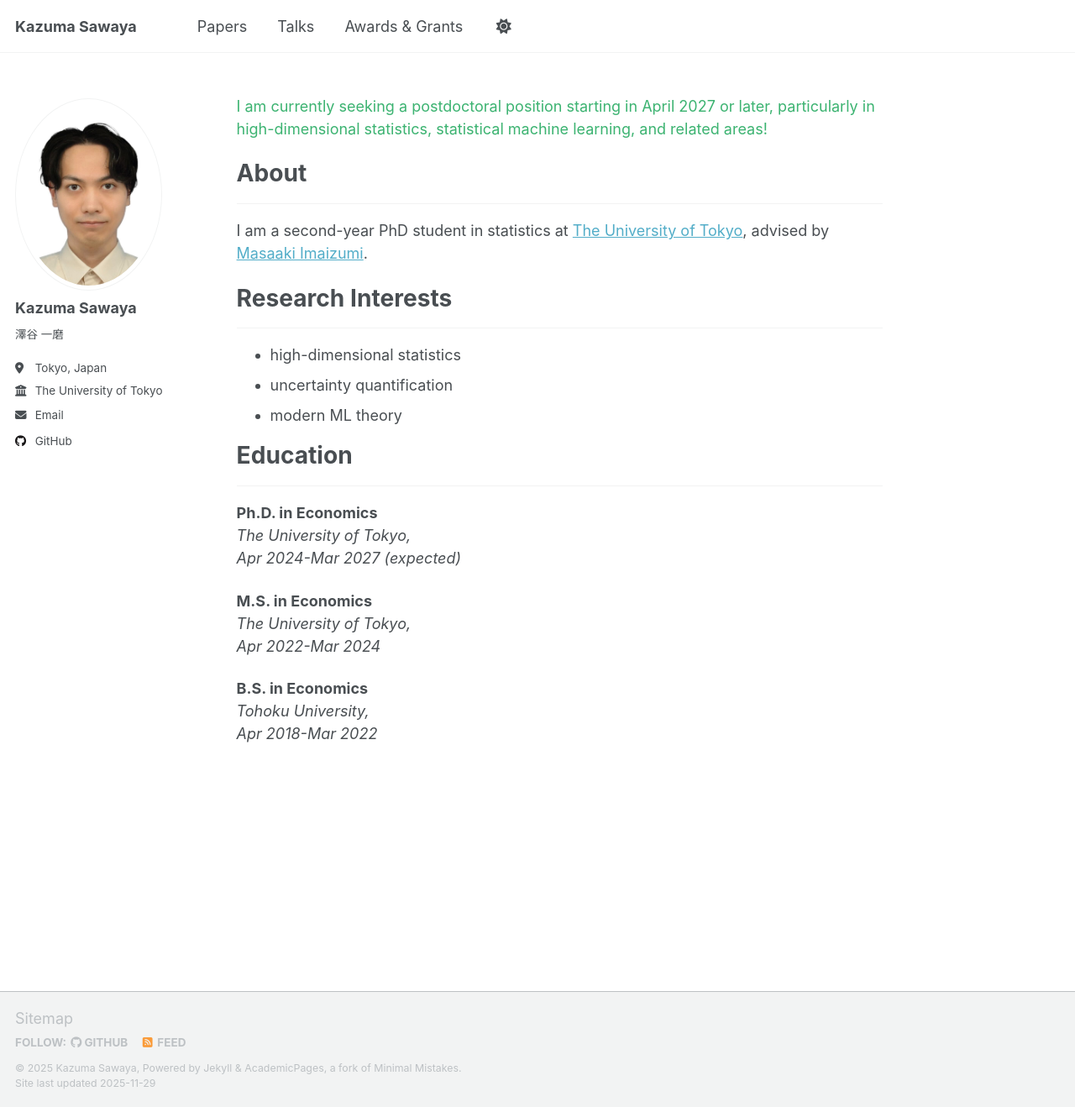
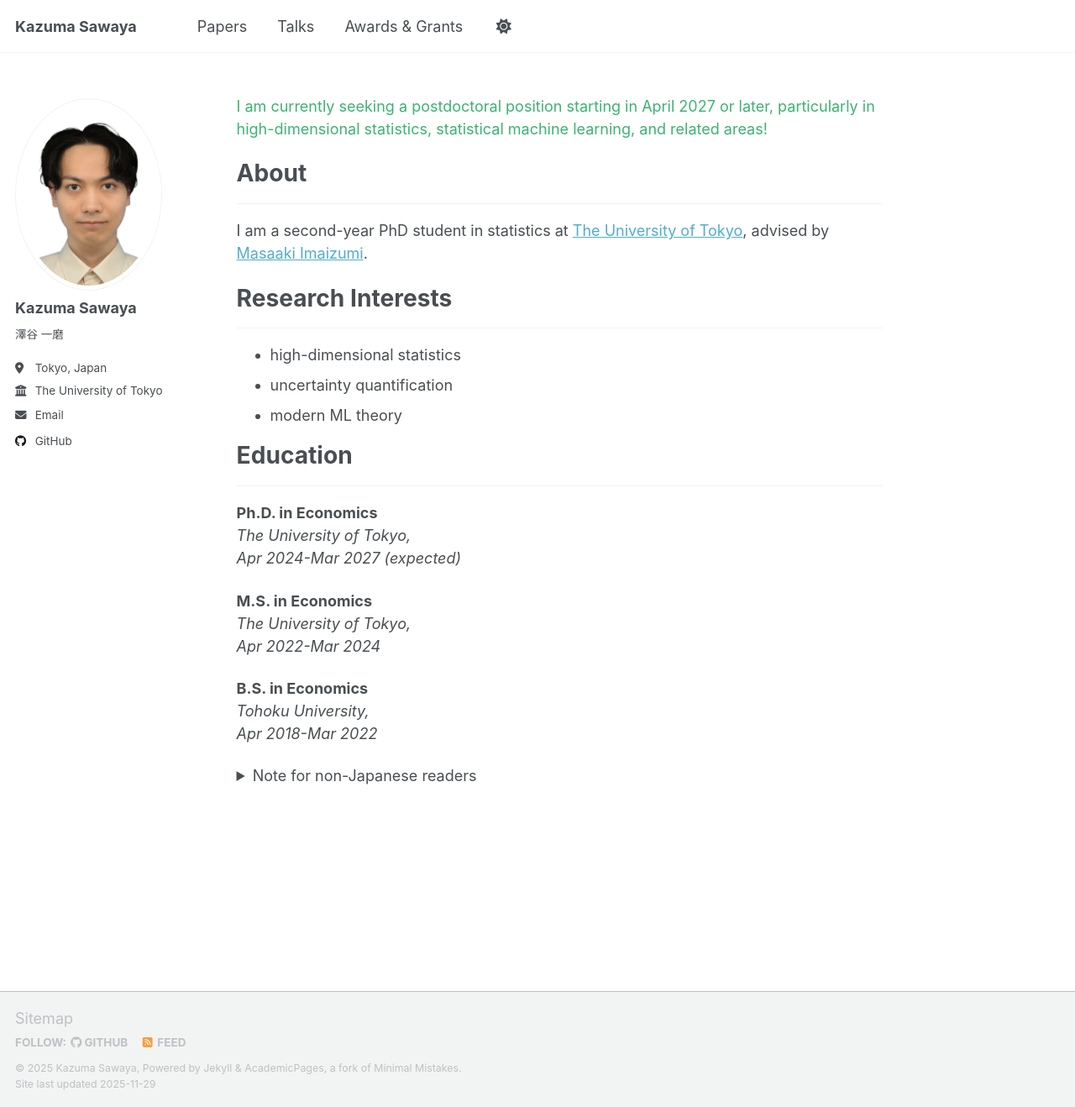
Before and after one commit to sawaya-ka/sawaya-ka.github.io, a Jekyll site: the page built from _pages/about.md, in a window 1280 px wide and 1318 px high. Shown: the whole window at 84% size. Built offline with Jekyll 4.4.1, drawn with Linux system fonts in a browser that asks for light colours; a script that is not in the unit is left out.

Commit message:
Update about.md

```diff
--- a/_pages/about.md
+++ b/_pages/about.md
@@ -35,3 +35,9 @@ Apr 2022-Mar 2024*
 **B.S. in Economics**
 *Tohoku University,
 Apr 2018-Mar 2022*
+
+<details>
+  <summary>Note for non-Japanese readers</summary>
+
+  In Japan, very few universities have standalone departments of statistics or data science, so most statisticians sit in economics, mathematics, CS, or biology departments. My program is housed in the Faculty of Economics but hosts the largest group of statisticians at the University of Tokyo.
+</details>
```
